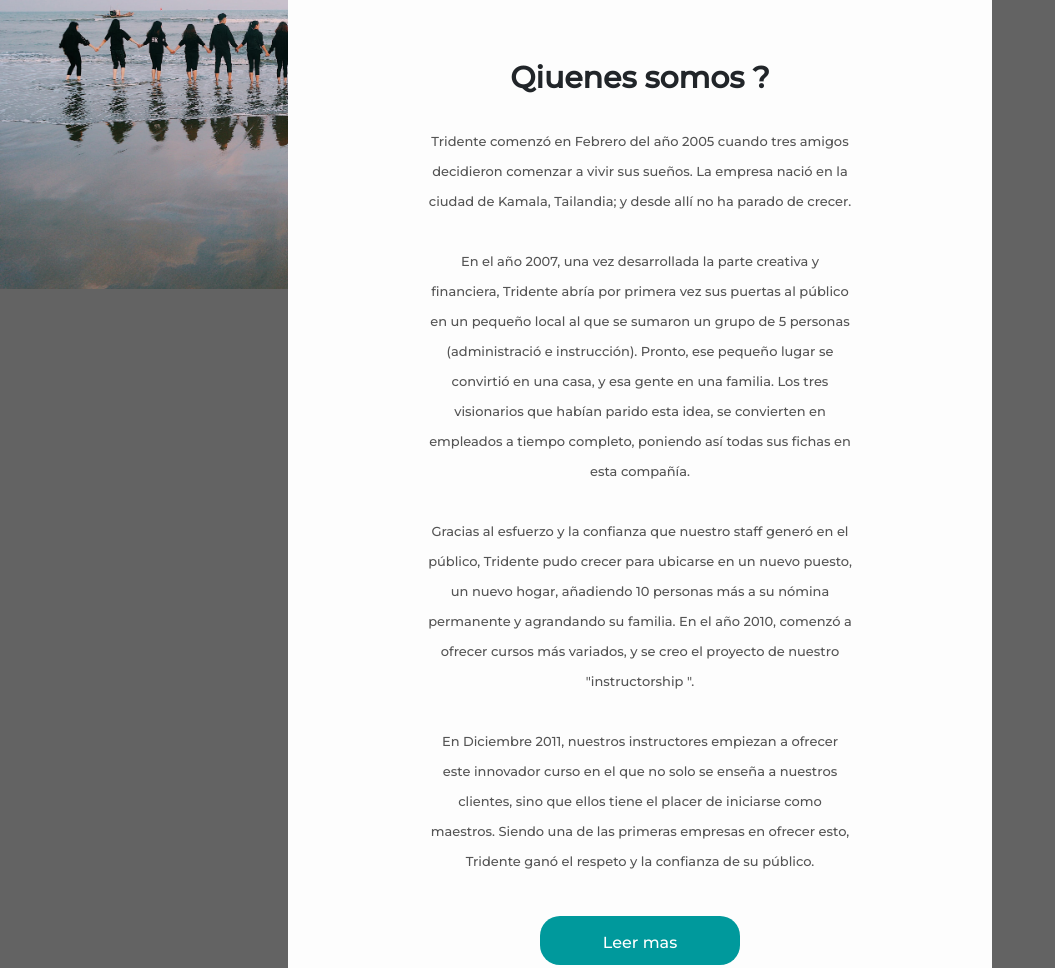
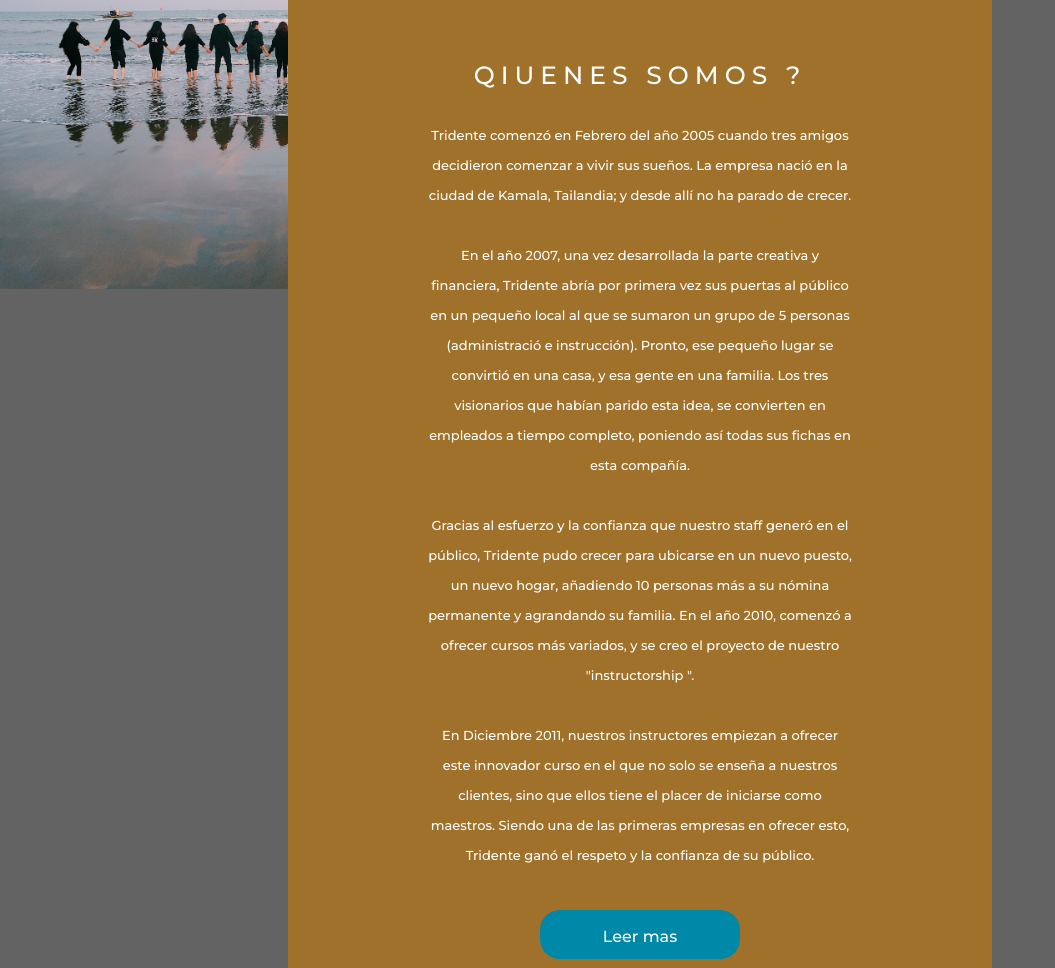
Before and after one commit to lmacaris/hiho, a plain HTML site: page quienesSomos.html in a window 1280 px wide. Shown: the part 320-1288 px from the top of the page, without its empty margins (0-1055 px from the left). Drawn offline with nearby package versions, Linux system fonts and the light colour scheme; a web font is replaced by a local one.

Commit message:
Proyecto final version 0.2 Nosotros

```diff
--- a/sass/scss/estilo.scss
+++ b/sass/scss/estilo.scss
@@ -566,30 +566,37 @@
     .inner-section {
         width: 55%;
         float: right;
-        background: #fdfdfd;
+        background: rgb(160, 113, 43);
         padding: 140px;
         h1 {
             margin-bottom: 30px;
-            font-size: 30px;
-            font-weight: 900;
+            font-size: 25px;
+            font-weight: 400;
             text-align: center;
+            font-family: 'Montserrat';
+            letter-spacing: 6px;
+            text-transform: uppercase;
+            color: #ffffff;
         }
         .inner_text {
             font-size: 13px;
-            color: #545454;
+            color: #fff;
             line-height: 30px;
             text-align: center;
             margin-bottom: 40px;
         }
         .skills {
             font-size: 22px;
+            font-family: Montserrat, sans-serif;
+            font-weight: 500;
+            text-transform: uppercase;
             text-align: center;
             letter-spacing: 2px;
             border: none;
             border-radius: 20px;
             padding: 8px;
             width: 200px;
-            background-color: #00999c;
+            background-color: #0088a9;
             color: white;
             cursor: pointer;
             margin: auto;
@@ -597,11 +604,10 @@
                 color: white;
                 background: none;
                 border: none;
-                &:hover {
-                    transition: 0.5s;
-                    background: none;
-                    color: #385858;
-                }
+            }
+            &:hover {
+                transition: 0.5s;
+                background-color: #125a4e; //rgb(160, 113, 43)
             }
         }
     }
```
Also changed, not shown: sass/css/estilo.css.
